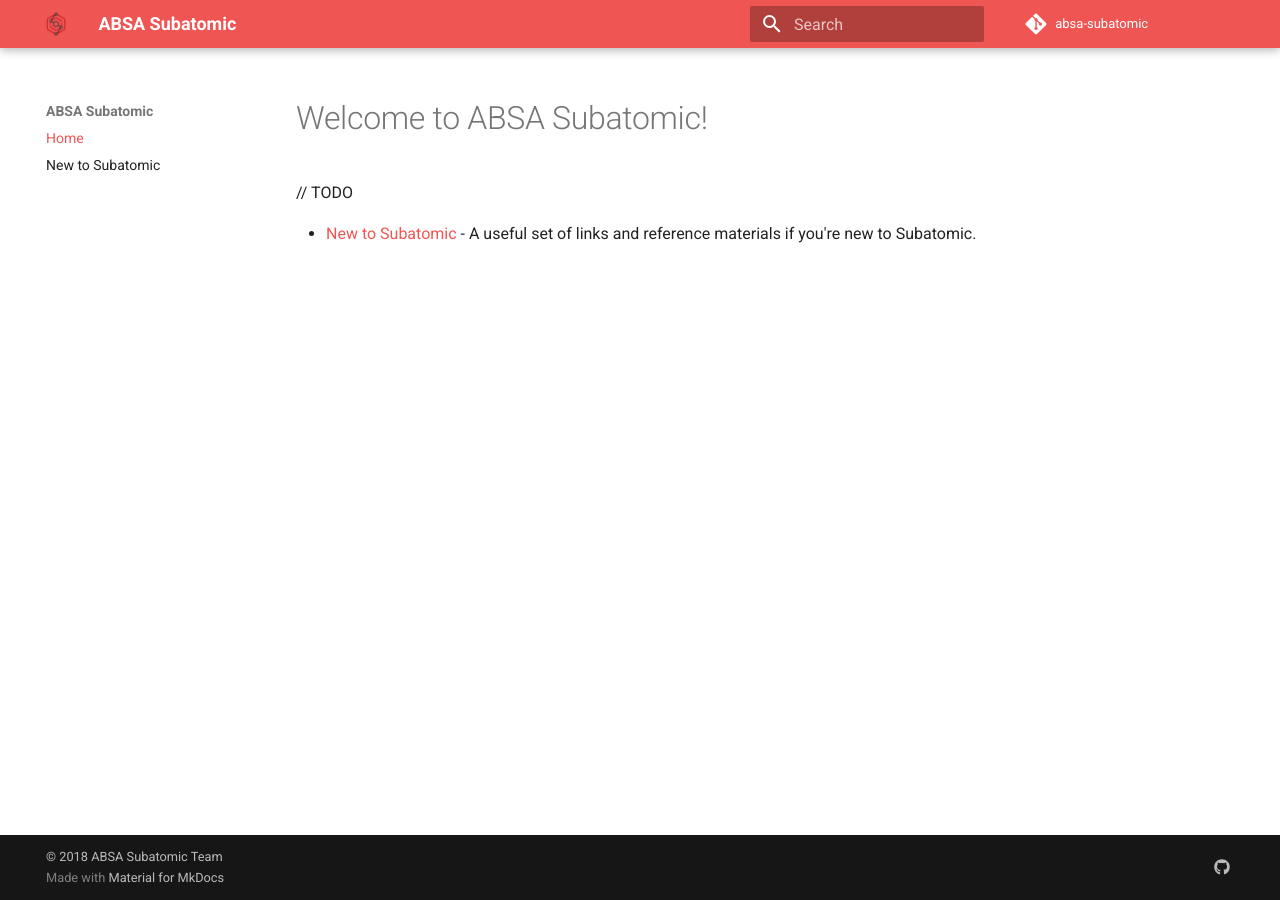
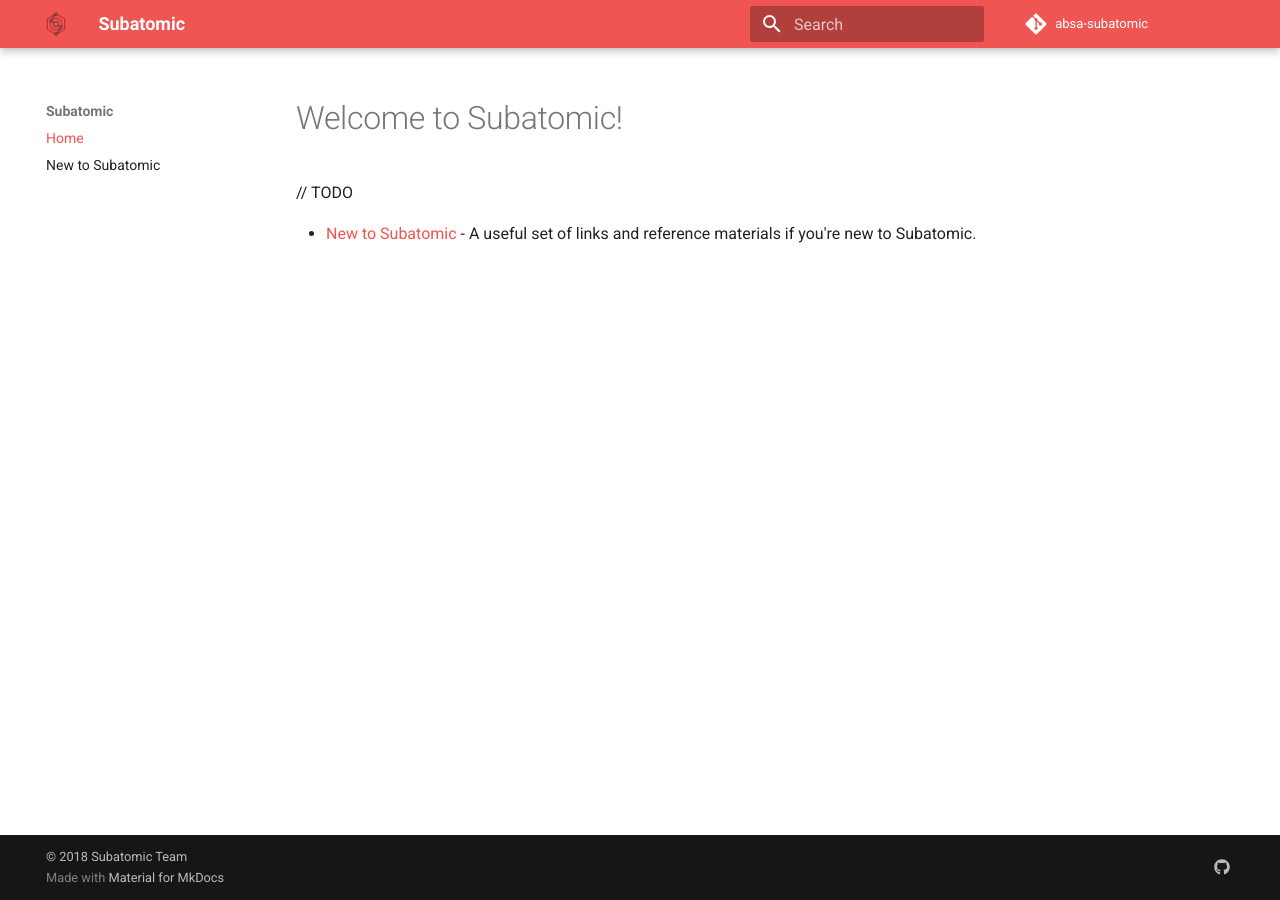
Before and after one commit to absa-subatomic-legacy/subatomic-documentation, an MkDocs documentation site: the page built from docs/index.md, in a window 1280 px wide. Built offline with MkDocs 1.6.1 and Material for MkDocs 9.7.7, drawn with Linux system fonts in a browser that asks for light colours; comment, search, counter and statistics services are not loaded; old or Windows-style settings are respelled for this version of MkDocs.

Commit message:
Removed ABSA, added email for bash script

```diff
--- a/docs/index.md
+++ b/docs/index.md
@@ -1,4 +1,4 @@
-# Welcome to ABSA Subatomic!
+# Welcome to Subatomic!
 
 // TODO
 
--- a/mkdocs.yml
+++ b/mkdocs.yml
@@ -1,7 +1,7 @@
-site_name: ABSA Subatomic
-site_author: The ABSA Subatomic Team
-site_description: ABSA Subatomic
-copyright: '&copy; 2018 ABSA Subatomic Team'
+site_name: Subatomic
+site_author: The Subatomic Team
+site_description: Subatomic
+copyright: '&copy; 2018 Subatomic Team'
 
 # Configuration
 theme:
```
Also changed, not shown: 1 other file.
